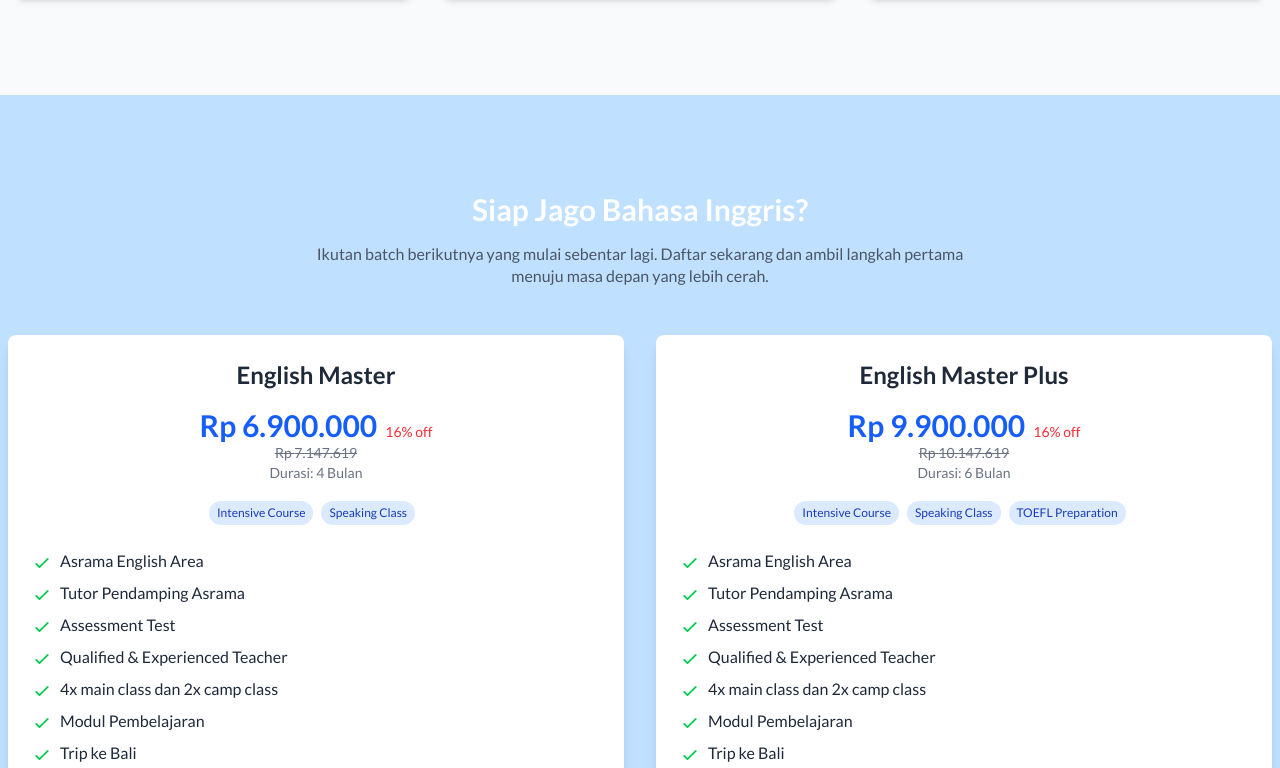
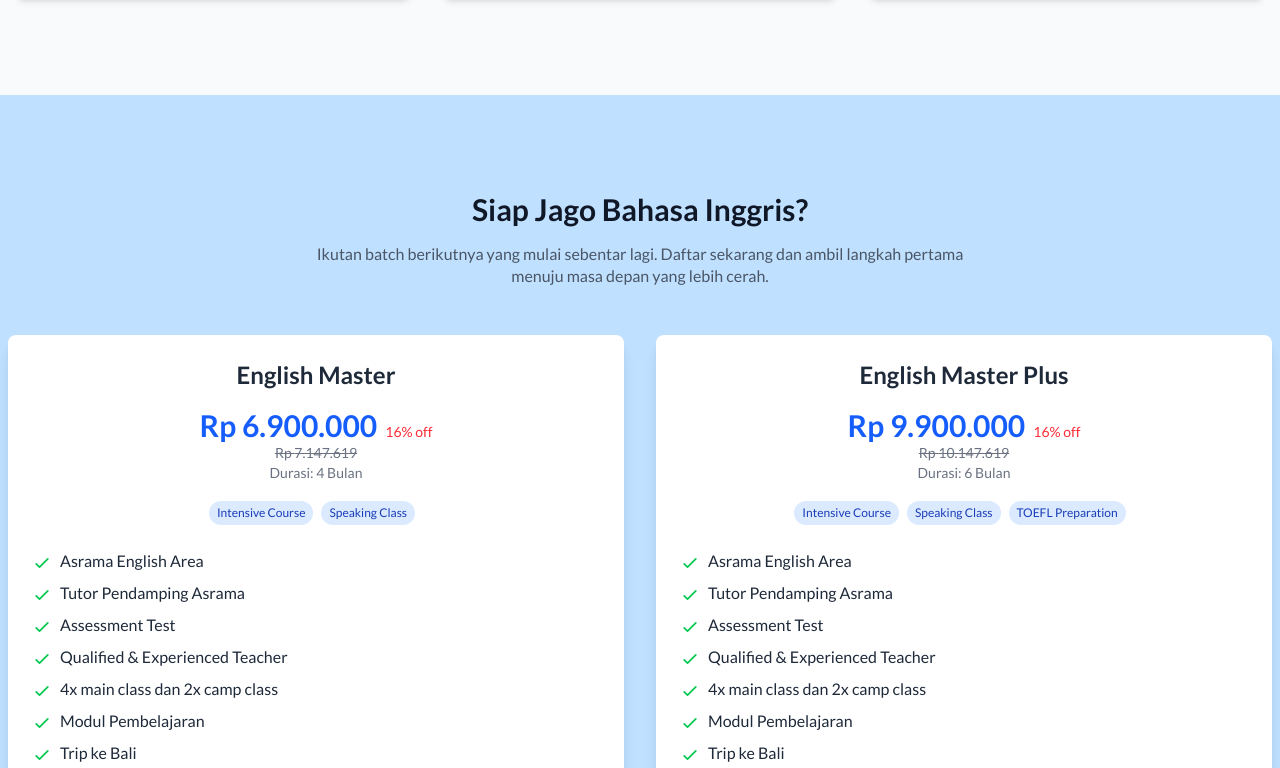
Before and after one commit to BangSann/test-language-center, a React (Vite) app: page / in a window 1280 px wide. Shown: the part 2652-3420 px from the top of the page. Built offline with nearby package versions, Linux system fonts and the light colour scheme.

Commit message:
fix: seo color

```diff
--- a/src/assets/_components/offer.jsx
+++ b/src/assets/_components/offer.jsx
@@ -40,9 +40,9 @@ const offerList = [
 
 const OfferSection = () => {
   return (
-    <section className="bg-[#bfe0ff] text-white py-24" id="offer">
+    <section className="bg-[#bfe0ff] py-24" id="offer">
       <div className="container mx-auto px-2 text-center">
-        <h2 className="text-3xl font-semibold">Siap Jago Bahasa Inggris?</h2>
+        <h2 className="text-3xl font-semibold text-gray-900">Siap Jago Bahasa Inggris?</h2>
         <p className="text-gray-600 mt-4 max-w-2xl mx-auto text-center leading-snug">
           Ikutan batch berikutnya yang mulai sebentar lagi. Daftar sekarang dan
           ambil langkah pertama menuju masa depan yang lebih cerah.
```
